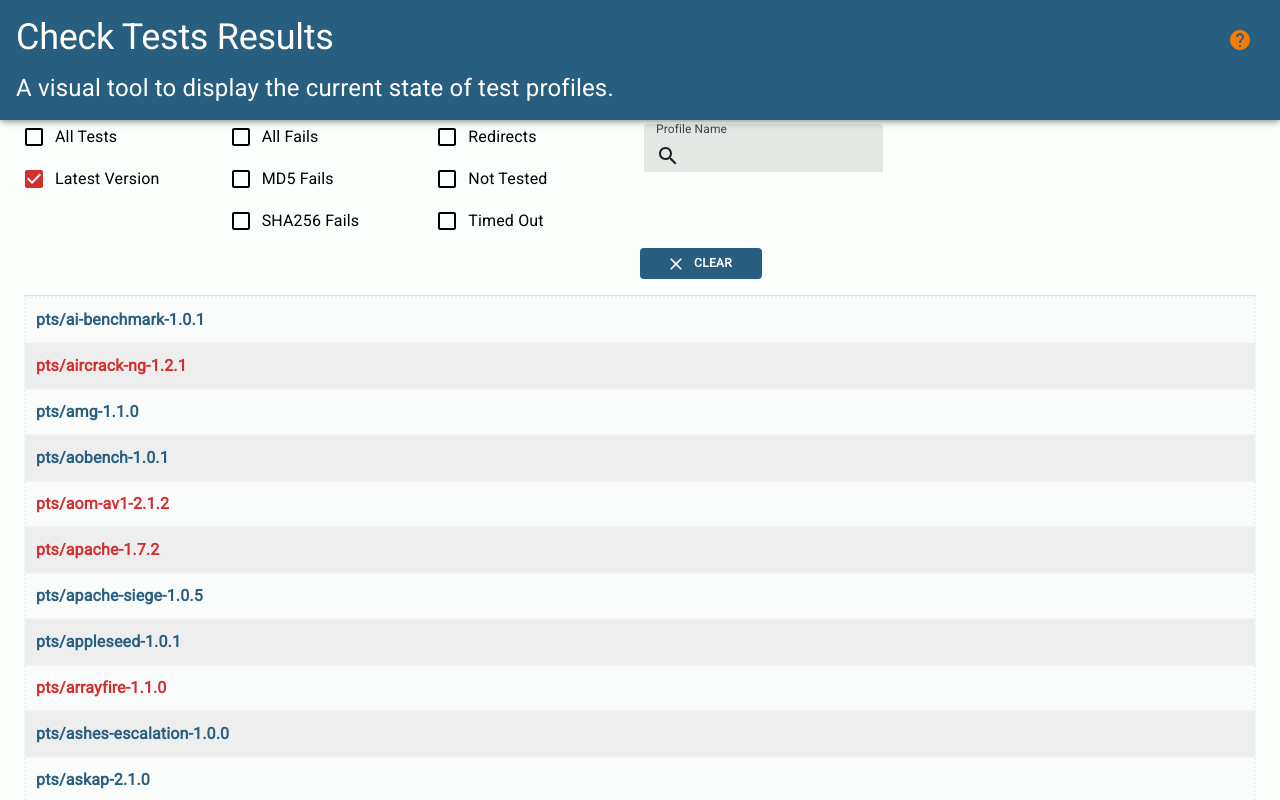
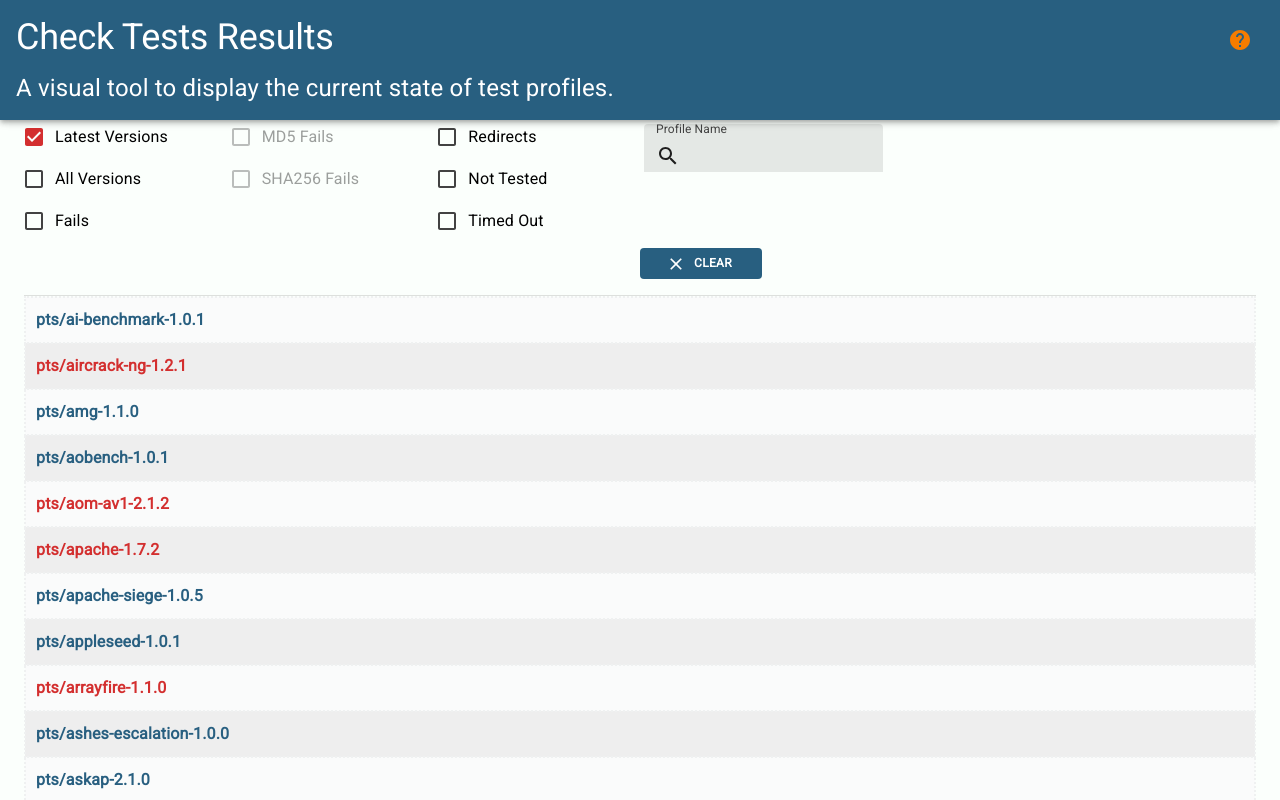
Before and after one commit to tippettj/phoronix-stats, a React (Create React App) app: page / in a window 1280 px wide. Shown: the top 800 px of the page. Built offline with nearby package versions, Linux system fonts and the light colour scheme.

Commit message:
Simplified checkboxes and logic

```diff
--- a/src/Constants.js
+++ b/src/Constants.js
@@ -1,20 +1,89 @@
 // Checkbox names and filters
-export const ALL = "All Tests"
-export const FAILED = "All Fails"
-export const MD5 = "MD5 Fails"
-export const SHA256 = "SHA256 Fails"
-export const REDIRECT = "Redirects"
-export const NOT_TESTED = "Not Tested"
-export const TIMED_OUT = "Timed Out"
-export const LATEST = "Latest Version"
+//import { REDIRECT } from './Constants';
 
+export const ALL_IDX = 0;
+export const LATEST_IDX = 1;
+export const FAILED_IDX = 2;
+export const MD5_IDX = 3;
+export const SHA_IDX = 4;
+export const REDIRECTS_IDX = 5;
+export const NOT_TESTED_IDX = 6;
+export const TIMED_OUT_IDX = 7;
 
+export const ALL = {
+    name: "All Versions",
+    idx: ALL_IDX,
+    checked: false,
+    disabled: false,
+    competes:[LATEST_IDX],
+    desc: "Displays all tests profiles",
+}
 
+export const LATEST = {
+    name: "Latest Versions",
+    idx: LATEST_IDX,
+    checked: true,
+    disabled: false,
+    competes:[ALL_IDX],
+    desc: "Displays latest version of each test profile",
+}
 
+export const FAILED = {
+    name: "Fails",
+    idx: FAILED_IDX,
+    checked: false,
+    disabled: false,
+    children: [MD5_IDX, SHA_IDX],
+    competes: [REDIRECTS_IDX, NOT_TESTED_IDX, TIMED_OUT_IDX],
+    hide: [REDIRECTS_IDX, NOT_TESTED_IDX, TIMED_OUT_IDX],
+    desc: "Displays all test profiles that failed",
+}
+
+export const MD5 = {
+    name: "MD5 Fails",
+    idx: MD5_IDX,
+    checked: false,
+    disabled: true,
+    desc: "Displays all test profiles with an invalid MD5 checksum",
+}
+
+export const SHA = {
+    name: "SHA256 Fails",
+    idx: SHA_IDX,
+    checked: false,
+    disabled: true,
+    desc: "Displays all test profiles with an invalid SHA256 checksum",
+}
+
+export const REDIRECTS = {
+    name: "Redirects",
+    idx: REDIRECTS_IDX,
+    checked: false,
+    disabled: false,
+    competes:[ALL_IDX],
+    hide: [NOT_TESTED_IDX, TIMED_OUT_IDX],
+    desc: "Displays all test profiles with a 301 or 302 HTTP status",
+}
+
+export const NOT_TESTED = {
+    name: "Not Tested",
+    idx: NOT_TESTED_IDX,
+    checked: false,
+    disabled: false,
+    desc: "Displays all tests profiles which were not tested",
+}
+
+export const TIMED_OUT = {
+    name: "Timed Out",
+    idx: TIMED_OUT_IDX,
+    checked: false,
+    disabled: false,
+    desc: "Displays all tests profiles that timed out during the download",
+}
 
 // JSON
-export const JSON_FAILED = "Failed";    // The status of the test is failed
-export const JSON_FAILURES = "Failures"; // This list of actual failures
+export const JSON_FAILED = "Failed";
+export const JSON_FAILURES = "Failures";
 export const JSON_PASSED = "Passed";
 export const JSON_MD5 = "md5";
 export const JSON_SHA256 = "sha256";
--- a/src/components/Checkboxes.js
+++ b/src/components/Checkboxes.js
@@ -6,28 +6,33 @@ import { FormControlLabel } from '@material-ui/core';
 
 import * as Constants from "../Constants";
 import useStyles from "./styles";
-import { Toolbar } from '@material-ui/core/Toolbar';
 
 // List of checkboxes that can be applied to the JSON data to extract results
 const checkboxList = [
-    {name: Constants.ALL, checked: false, desc: "Displays all tests profiles"},
-    {name: Constants.LATEST, checked: true, desc: "Displays latest version of each test profile"},
-    {name: Constants.FAILED, checked: false, desc: "Displays test profiles that failed any test criteria"},
-    {name: Constants.MD5, checked: false, desc: "Displays test profiles with failed MD5 checksum"},
-    {name: Constants.SHA256, checked: false, desc: "Displays test profiles with failed SHA256 checksum"},
-    {name: Constants.REDIRECT, checked: false, desc: "Displays test profiles which resulted in a 301 or 302 redirect"},
-    {name: Constants.NOT_TESTED, checked: false, desc: "Displays test profiles which were not downloaded and tested"},
-    {name: Constants.TIMED_OUT, checked: false, desc: "Displays test profiles that timeout during download and were not tested"}
+  {filter: Constants.ALL},
+  {filter: Constants.LATEST},
+  {filter: Constants.FAILED},
+  {filter: Constants.MD5},
+  {filter: Constants.SHA},
+  {filter: Constants.REDIRECTS},
+  {filter: Constants.NOT_TESTED},
+  {filter: Constants.TIMED_OUT}
 ];
 
 // Takes the filter list and sets default properties to create checkboxes
 const getDefaultCheckboxes = () =>
-  checkboxList.map((box, idx) => ({
-    name: box.name,
-    checked: box.checked,
-    desc: box.desc,
-    idx,
-}));
+  checkboxList.map((box, index) => {
+    const {idx, name, checked, desc, disabled} = box.filter;
+    return ({
+      idx,
+      name,
+      checked,
+      desc,
+      disabled,
+      children: ("children" in box.filter) ? box.filter.children : [99],
+      hide: ("hide" in box.filter) ? box.filter.hide : [],
+      competes: ("competes" in box.filter) ? box.filter.competes : [],
+})});
 
 /**
  * Determines the state of the various checkboxes defined in the filterList.
@@ -40,6 +45,39 @@ export function useCheckboxes(defaultCheckboxes) {
     defaultCheckboxes || getDefaultCheckboxes(),
   );
 
+  function displaySelection(index, checked, curr) {
+      let currBox = checkboxes[index];
+      currBox.checked = checked;
+
+      checkboxes.map(box => {
+        // if the current selection competes with any other checkbox then turn it off.
+        // ie Latest Version and All Tests conflict
+        if ( currBox.idx !== box.idx ) {
+          if (currBox.checked && "competes" in box) {
+            if (currBox.competes.includes(box.idx)) {
+               box.checked = false;
+            }
+          }
+
+          // Disable the fields that do not align with the current selection
+          if ("hide" in box) {
+            if (currBox.hide.includes(box.idx))
+              box.disabled = currBox.checked;
+          }
+        }
+
+        // if the box is a child of the current selection, match the parent state
+        // ie disable and uncheck all children (MD5 and SHA) of the parent (Fails)
+        if ("children" in box){
+          if (currBox.children.includes(box.idx)) {
+            box.disabled = !currBox.checked;
+            if (box.disabled)
+              box.checked = false;
+          }
+        }
+        return box;
+      });
+  }
 
   /**
    * Determines the logic of the checkboxes
@@ -47,49 +85,31 @@ export function useCheckboxes(defaultCheckboxes) {
    * @param checked boolean
    */
   function manageState(index,checked) {
-    const all = 0;
-    const latest = 1;
-    const allFailed = 2;
-    const md5Failed = 3;
-    const shaFailed = 4;
-    const redirects = 5;
-    const notTested = 6;
-    const timedOut = 7;
-
-
     // All selected -> Turn off all other filters
-    if (index === all && checked === true) {
-      checkboxes.filter( i => i.name !== Constants.ALL ? i : null ).map(t => t.checked = false);
+    if (index === Constants.ALL.idx) {
+      displaySelection(index, checked, Constants.ALL);
     }
 
-    if (index === latest) {
-      checkboxes.filter( i => i.name !== Constants.LATEST ? i : null ).map(t => t.checked = false);
+    if (index === Constants.LATEST.idx) {
+      displaySelection(index, checked, Constants.LATEST);
     }
 
-    if (index === allFailed) {
-      checkboxes.filter( i => i.name !== Constants.FAILED ? i : null ).map(t => t.checked = false);
+    if (index === Constants.FAILED.idx) {
+      displaySelection(index, checked, Constants.FAILED);
     }
 
-    if (index === redirects) {
-      checkboxes.filter( i => i.name !== Constants.REDIRECT ? i : null ).map(t => t.checked = false);
+    if (index === Constants.REDIRECTS.idx) {
+      displaySelection(index, checked, Constants.REDIRECTS);
+
     }
 
-    if (index === notTested) {
-      checkboxes.filter( i => i.name !== Constants.NOT_TESTED ? i : null ).map(t => t.checked = false);
+    if (index === Constants.NOT_TESTED.idx) {
+      displaySelection(index, checked, Constants.NOT_TESTED);
+
     }
 
-    if (index === timedOut) {
-      checkboxes.filter( i => i.name !== Constants.TIMED_OUT ? i : null ).map(t => t.checked = false);
-    }
-
-    // md5 and sha256 can be selected at the same time --> adds up to all Failures
-    if (index === md5Failed || index === shaFailed) {
-      checkboxes[all].checked = false;
-      checkboxes[latest].checked = false;
-      checkboxes[allFailed].checked = false;
-      checkboxes[redirects].checked = false;
-      checkboxes[notTested].checked = false;
-      checkboxes[timedOut].checked = false;
+    if (index === Constants.TIMED_OUT.idx) {
+      displaySelection(index, checked, Constants.TIMED_OUT);
     }
   }
 
@@ -109,46 +129,49 @@ export function useCheckboxes(defaultCheckboxes) {
 }
 
 const createCheckbox = (classes, checkboxes, setCheckbox, index) => {
-  console.log("description", checkboxes[index].desc);
   return (
     <FormControlLabel
       control=
         {
-         <Tooltip arrow className={classes.checkboxTip} title={checkboxes[index].desc}>
+          // <Tooltip arrow enterNextDelay={2000} className={classes.checkboxTip} title={checkboxes[index].desc}>
             <Checkbox
               className={classes.checkboxes}
+              disabled={checkboxes[index].disabled}
               style={{'&:hover': {backgroundColor: "transparent"}}}
               checked={checkboxes[index].checked}
               onChange={e => {setCheckbox(checkboxes[index].idx, e.target.checked)}}
             />
-          </Tooltip>}
+          //  </Tooltip>
+        }
       label={checkboxes[index].name}
+      disabled={checkboxes[index].disabled}
     />
   )
 }
 
 function Checkboxes({ checkboxes, setCheckbox}) {
   const classes =useStyles();
+
   return (
     <React.Fragment>
         <Grid item xs={12} sm={3} md={2} lg={2}>
           <Grid container direction="column" >
-            <Grid item>{createCheckbox(classes, checkboxes, setCheckbox, 0)}</Grid>
-            <Grid item>{createCheckbox(classes, checkboxes, setCheckbox, 1)}</Grid>
+            <Grid item>{createCheckbox(classes, checkboxes, setCheckbox, Constants.LATEST.idx)}</Grid>
+            <Grid item>{createCheckbox(classes, checkboxes, setCheckbox, Constants.ALL.idx)}</Grid>
+            <Grid item>{createCheckbox(classes, checkboxes, setCheckbox, Constants.FAILED.idx)}</Grid>
           </Grid>
         </Grid>
         <Grid item xs={12} sm={3} md={3} lg={2}>
           <Grid container direction="column" >
-            <Grid item>{createCheckbox(classes, checkboxes, setCheckbox, 2)}</Grid>
-            <Grid item>{createCheckbox(classes, checkboxes, setCheckbox, 3)}</Grid>
-            <Grid item>{createCheckbox(classes, checkboxes, setCheckbox, 4)}</Grid>
+            <Grid item>{createCheckbox(classes, checkboxes, setCheckbox, Constants.MD5.idx)}</Grid>
+            <Grid item>{createCheckbox(classes, checkboxes, setCheckbox, Constants.SHA.idx)}</Grid>
           </Grid>
         </Grid>
         <Grid item xs={12} sm={3} md={3} lg={2}>
           <Grid container direction="column" >
-            <Grid item >{createCheckbox(classes, checkboxes, setCheckbox, 5)}</Grid>
-            <Grid item >{createCheckbox(classes, checkboxes, setCheckbox, 6)}</Grid>
-            <Grid item >{createCheckbox(classes, checkboxes, setCheckbox, 7)}</Grid>
+            <Grid item>{createCheckbox(classes, checkboxes, setCheckbox, Constants.REDIRECTS.idx)}</Grid>
+            <Grid item >{createCheckbox(classes, checkboxes, setCheckbox, Constants.NOT_TESTED.idx)}</Grid>
+            <Grid item >{createCheckbox(classes, checkboxes, setCheckbox, Constants.TIMED_OUT.idx)}</Grid>
           </Grid>
         </Grid>
     </React.Fragment>
--- a/src/components/FilterForm.js
+++ b/src/components/FilterForm.js
@@ -75,22 +75,30 @@ export function FilterForm(props) {
             }
         }
 
-        if (filters.includes(Constants.ALL))
+        console.log("Filters=", filters);
+        // Top Level Searches
+        if (filters.includes(Constants.ALL.name))
             results = data;
 
-        if (filters.includes(Constants.LATEST))
+        if (filters.includes(Constants.LATEST.name))
             results = getLatestVersion(data);
 
-        if (filters.includes(Constants.FAILED) || filters.includes(Constants.MD5) || filters.includes(Constants.SHA256))
+        // Secondary Searches
+        if (filters.includes(Constants.ALL.name) || filters.includes(Constants.LATEST.name) )
+            data = results;
+
+        if (filters.includes(Constants.FAILED.name) || filters.includes(Constants.MD5.name) || filters.includes(Constants.SHA.name)) {
             results = getFailedData(data, filters);
+            console.log("results", results);
+        }
 
-        if (filters.includes(Constants.REDIRECT))
+        if (filters.includes(Constants.REDIRECTS.name))
             results = getRedirectData(data);
 
-        if (filters.includes(Constants.NOT_TESTED))
+        if (filters.includes(Constants.NOT_TESTED.name))
             results = getNotTestedData(data);
 
-        if (filters.includes(Constants.TIMED_OUT))
+        if (filters.includes(Constants.TIMED_OUT.name))
             results = getTimedOutData(data);
 
         // if all fails display all the data
```
Also changed, not shown: src/processData.js (+8 -9 lines).
